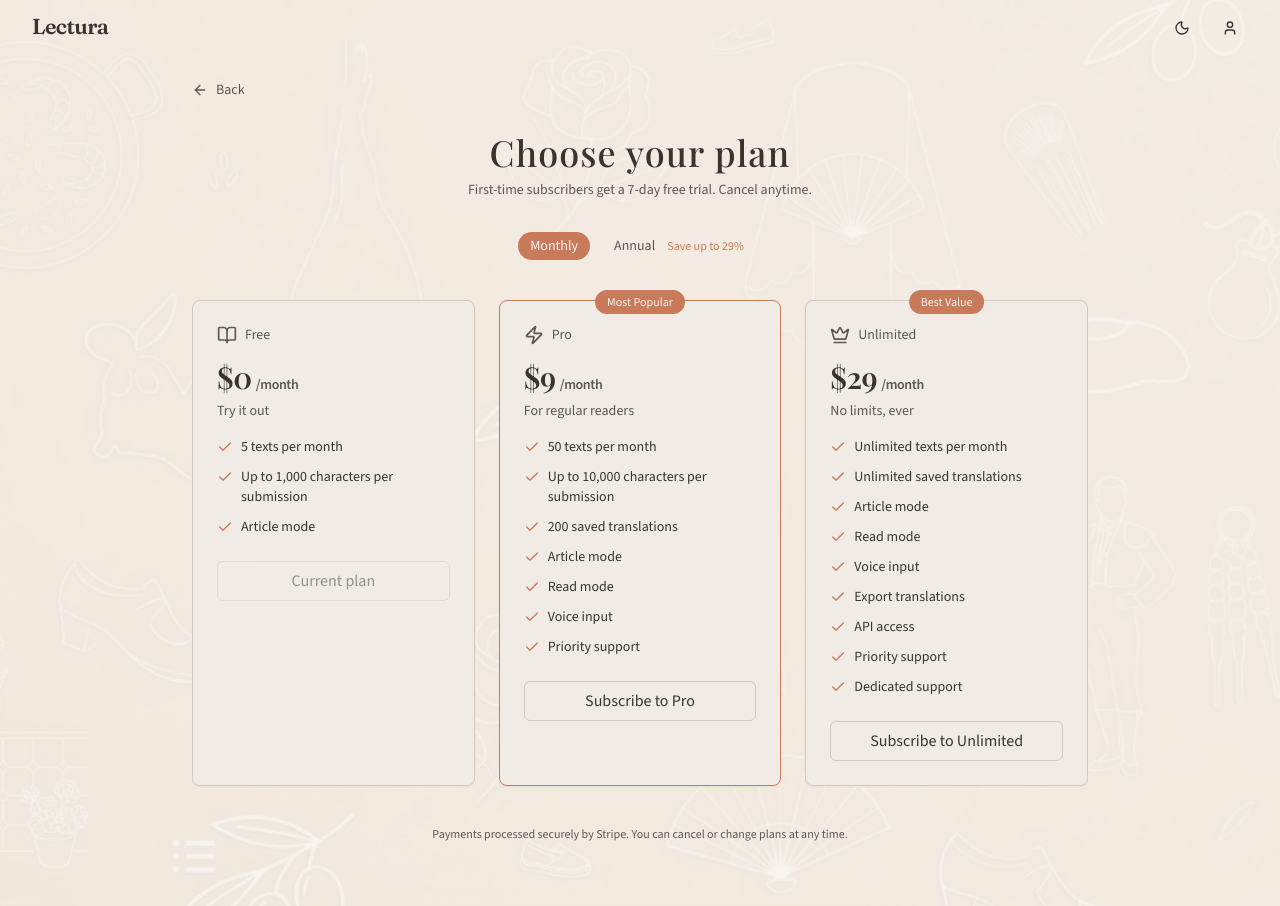
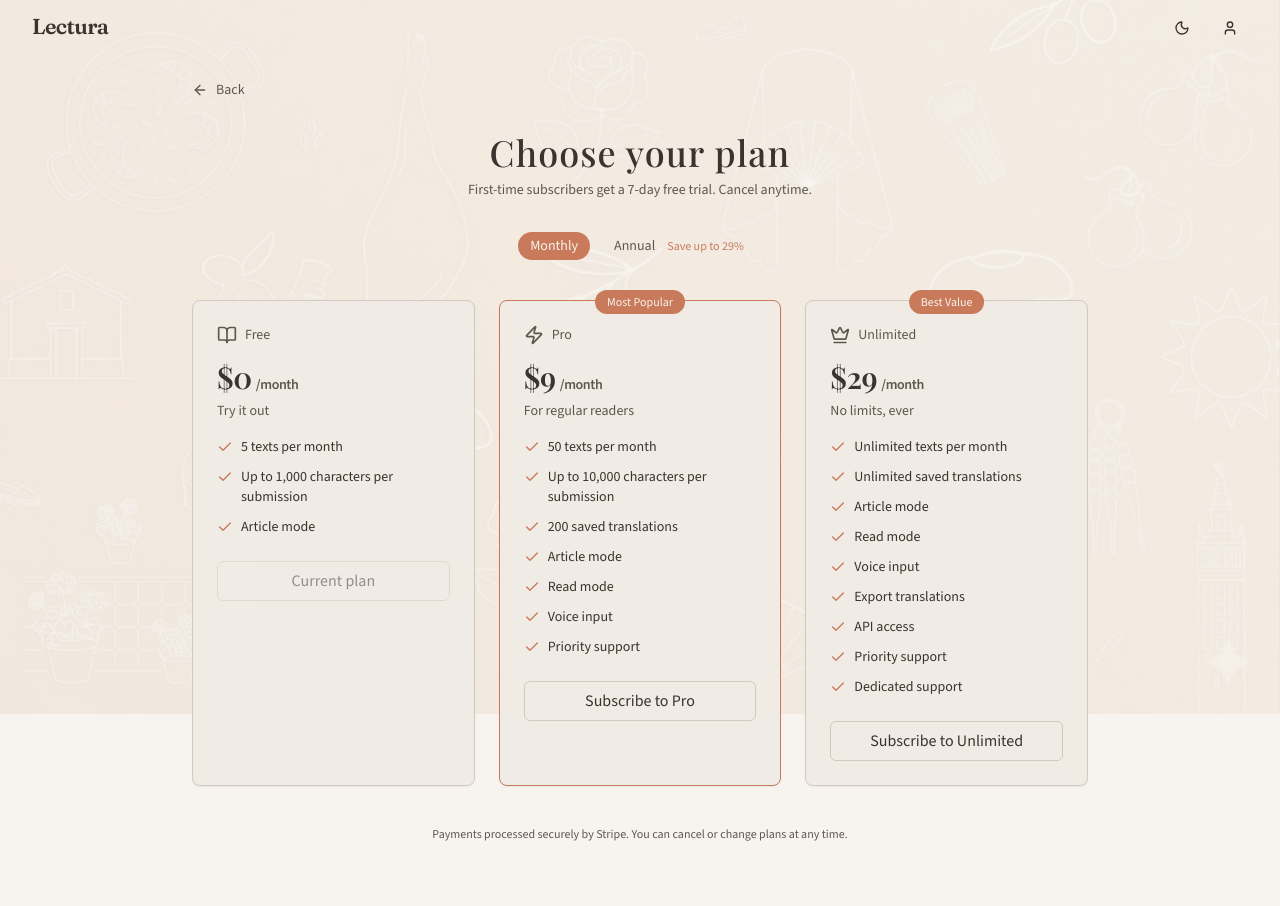
Before and after one commit to johnlaidler267/spanish-context-translator, a React (Vite) app: page /upgrade in a window 1280 px wide. Built offline with nearby package versions, Linux system fonts and the light colour scheme; no server answers; a web font is replaced by a local one.

Commit message:
Refactor UpgradePage background image implementation: Replace img tag with a div for desktop-only background styling, enhancing visual consistency and performance.

```diff
--- a/src/pages/upgrade.tsx
+++ b/src/pages/upgrade.tsx
@@ -485,15 +485,16 @@ export default function UpgradePage() {
   // ─── Render ────────────────────────────────────────────────────────────────
   return (
     <div className="min-h-app bg-background relative">
-      {/* Background image */}
-      <img
-        src={theme === "dark" ? "/upgrade-bg-dark.png" : "/upgrade-bg.png"}
-        alt=""
+      {/* Background image — desktop only */}
+      <div
         aria-hidden
+        className="hidden md:block"
         style={{
           position: "absolute", inset: 0,
-          width: "100%", height: "100%",
-          objectFit: "cover", objectPosition: "center",
+          backgroundImage: `url(${theme === "dark" ? "/upgrade-bg-dark.png" : "/upgrade-bg.png"})`,
+          backgroundSize: "100% auto",
+          backgroundPosition: "top center",
+          backgroundRepeat: "no-repeat",
           opacity: theme === "dark" ? 0.28 : 0.15,
           filter: theme === "dark" ? "blur(2.3px)" : "none",
           pointerEvents: "none", zIndex: 0,
```
